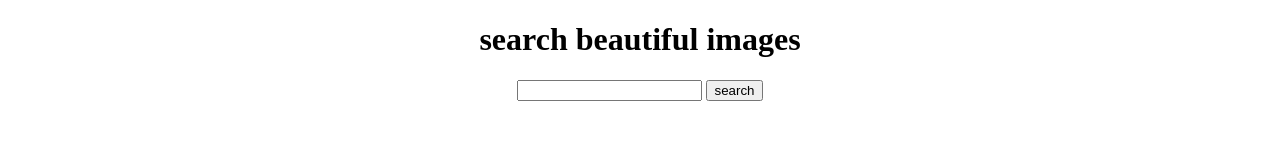
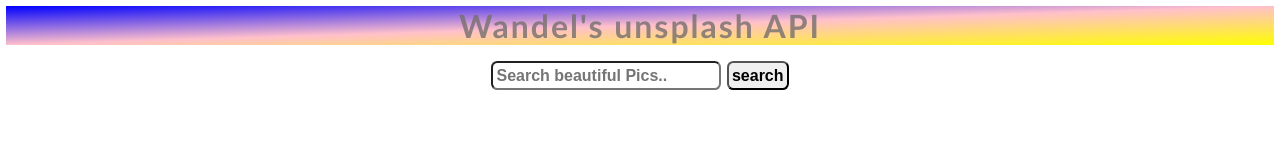
Before and after one commit to simpledev-venky/js-unsplashapi, a plain HTML site: page index.html in a window 1280 px wide. Drawn offline with Linux system fonts and the light colour scheme.

Commit message:
header added,ui updated

```diff
--- a/index.html
+++ b/index.html
@@ -8,10 +8,12 @@
   <link rel="stylesheet" href="./style.css">
   </head>
   <body>
-    <h1>search beautiful images</h1>
-    <div class="container">
-      <input type="search" />
-      <button>search</button>
+    <h1 class="title">Wandel's unsplash API</h1>
+    <div class="search">
+      <input type="search"  name="search" placeholder="Search beautiful Pics..
+      "/>
+      <button type="button">search</button>
+
     </div>
     <div class="img-grid"></div>
     <script src="./script.js"></script>
--- a/script.js
+++ b/script.js
@@ -6,7 +6,8 @@
      console.log(item.urls.raw)
      const img = document.createElement("img")
      img.src = `${item.urls.raw}`
-     img.className = "grid-item"
+     img.alt = "img"
+     img.className = "each-img"
      imgGrid.appendChild(img)
  });
 }
--- a/style.css
+++ b/style.css
@@ -1,14 +1,41 @@
-.img-grid {
-  display: grid;
-  grid-template-columns: repeat(3, 300px);
-  padding: 0.6rem;
-  margin: 4px;
-  gap: 10px;
+
+*{
+  padding: 0px;
+  margin: 0px;
+  box-sizing: border-box;
+  }
+
+  body{
+  padding: .4rem;
+  letter-spacing: 2px;
+  font-family:'Gill Sans', 'Gill Sans MT', Calibri, 'Trebuchet MS', sans-serif;
+  }
+  .img-grid{
+  display: flex;
+  justify-content: space-around;
+  align-items: center;
+  gap: .6rem;
+  flex-wrap: wrap;
+  }
+
+  .search,.title{
+  width: 100%;
+  text-align: center;
+  margin-bottom: 1rem;
+  }
+ input,button{
+font-size: 1rem;
+border-radius: .4rem;
+padding: .2rem;
+font-weight: bold;
+cursor: pointer;
 }
-.grid-item {
-  height: 350px;
-  width: 300px;
-}
-h1,.container {
-  text-align: center;
-}
+  .each-img{
+  width: 250px;
+  height: 300px;
+  border: 2px solid grey;
+  }
+  .title,button:hover{
+  background: linear-gradient(to right bottom,blue,pink,yellow);
+  color: rgb(117, 110, 110,.8);
+  }
```
